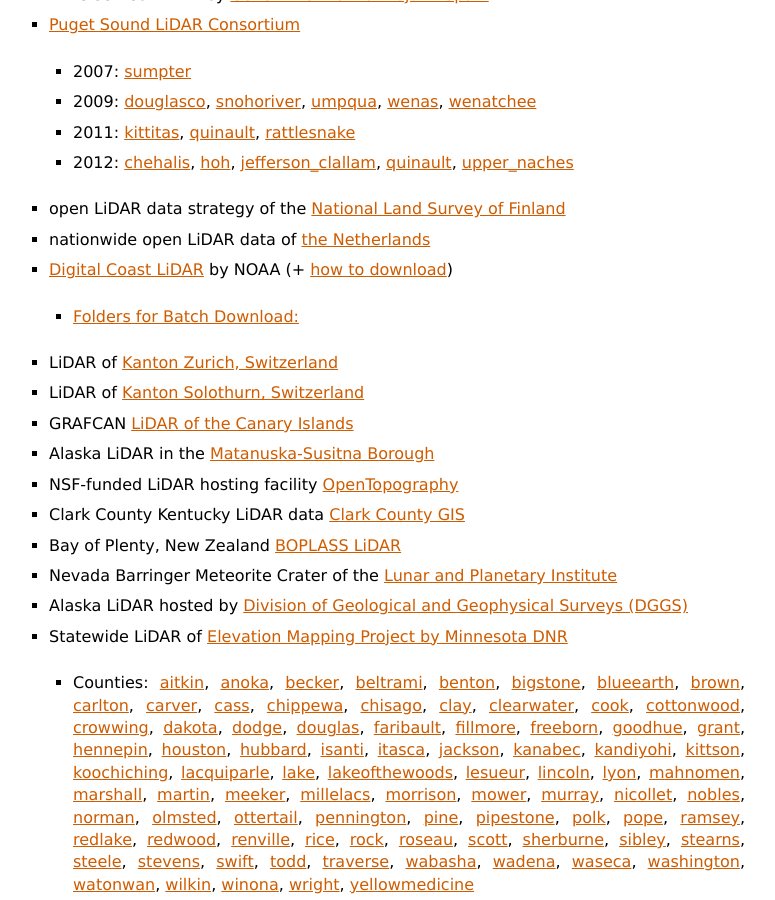
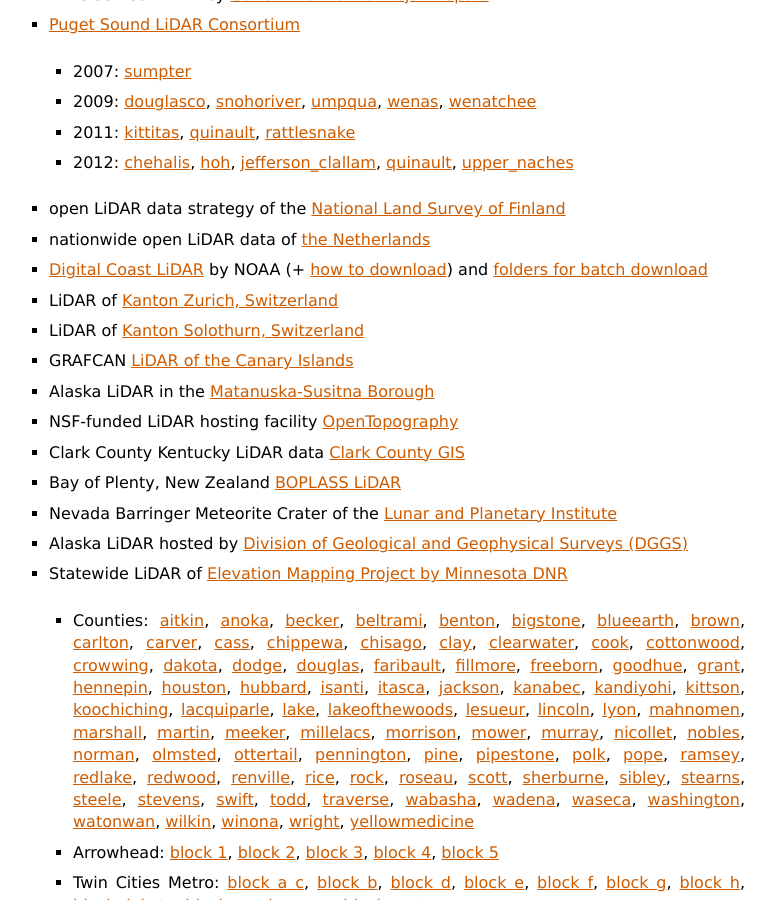
Before and after one commit to LASzip/LASzip, a Sphinx documentation site: the page built from docs/source/index.rst, in a window 1280 px wide and 900 px high, scrolled down 4221 px. Shown: the whole window, without its empty margins (55-830 px from the left). Built offline with Sphinx 7.4.7, drawn with Linux system fonts in a browser that asks for light colours.

Commit message:
updates based on Kirk's 2nd email (another fix)

```diff
--- a/docs/source/index.rst
+++ b/docs/source/index.rst
@@ -199,10 +199,7 @@
 
 * open LiDAR data strategy of the `National Land Survey of Finland <https://tiedostopalvelu.maanmittauslaitos.fi/tp/kartta?lang=en>`_
 * nationwide open LiDAR data of `the Netherlands <https://groups.google.com/d/topic/lastools/Y0fdLGEJ6XE/discussion>`_
-* `Digital Coast LiDAR <http://coast.noaa.gov/dataviewer>`_ by NOAA (+ `how to download <http://geozoneblog.wordpress.com/2013/01/28/how-download-lots-lidar-digital-coast>`_)
-
-  * `Folders for Batch Download: <http://coast.noaa.gov/htdata/lidar1_z/>`_
-
+* `Digital Coast LiDAR <http://coast.noaa.gov/dataviewer>`_ by NOAA (+ `how to download <http://geozoneblog.wordpress.com/2013/01/28/how-download-lots-lidar-digital-coast>`_) and `folders for batch download <http://coast.noaa.gov/htdata/lidar1_z/>`_
 * LiDAR of `Kanton Zurich, Switzerland <http://maps.zh.ch/download/hoehen/2014/lidar/>`_
 * LiDAR of `Kanton Solothurn, Switzerland <http://www.catais.org/geodaten/ch/so/agi/hoehen/2014/lidar/>`_
 * GRAFCAN `LiDAR of the Canary Islands <http://tiendavirtual.grafcan.es/visor.jsf?currentSeriePk=263585792>`_
```
